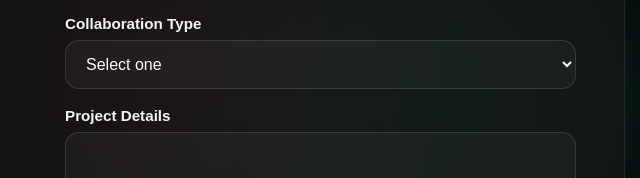
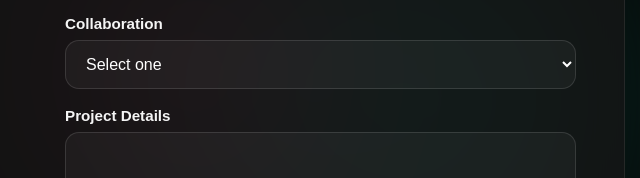
Before and after one commit to belladramatic/BellaWebsite, a plain HTML site: page contact.html in a window 1280 px wide. Shown: the part 418-596 px from the top of the page, 595-1235 px from the left. Drawn offline with Linux system fonts and the light colour scheme.

Commit message:
TestCommit

```diff
--- a/contact.html
+++ b/contact.html
@@ -87,7 +87,7 @@
                     </div>
 
                     <div class="field-group">
-                        <label for="collab_type">Collaboration Type</label>
+                        <label for="collab_type">Collaboration</label>
                         <select id="collab_type" name="collab_type" required>
                             <option value="">Select one</option>
                             <option value="feature">Feature</option>
```
